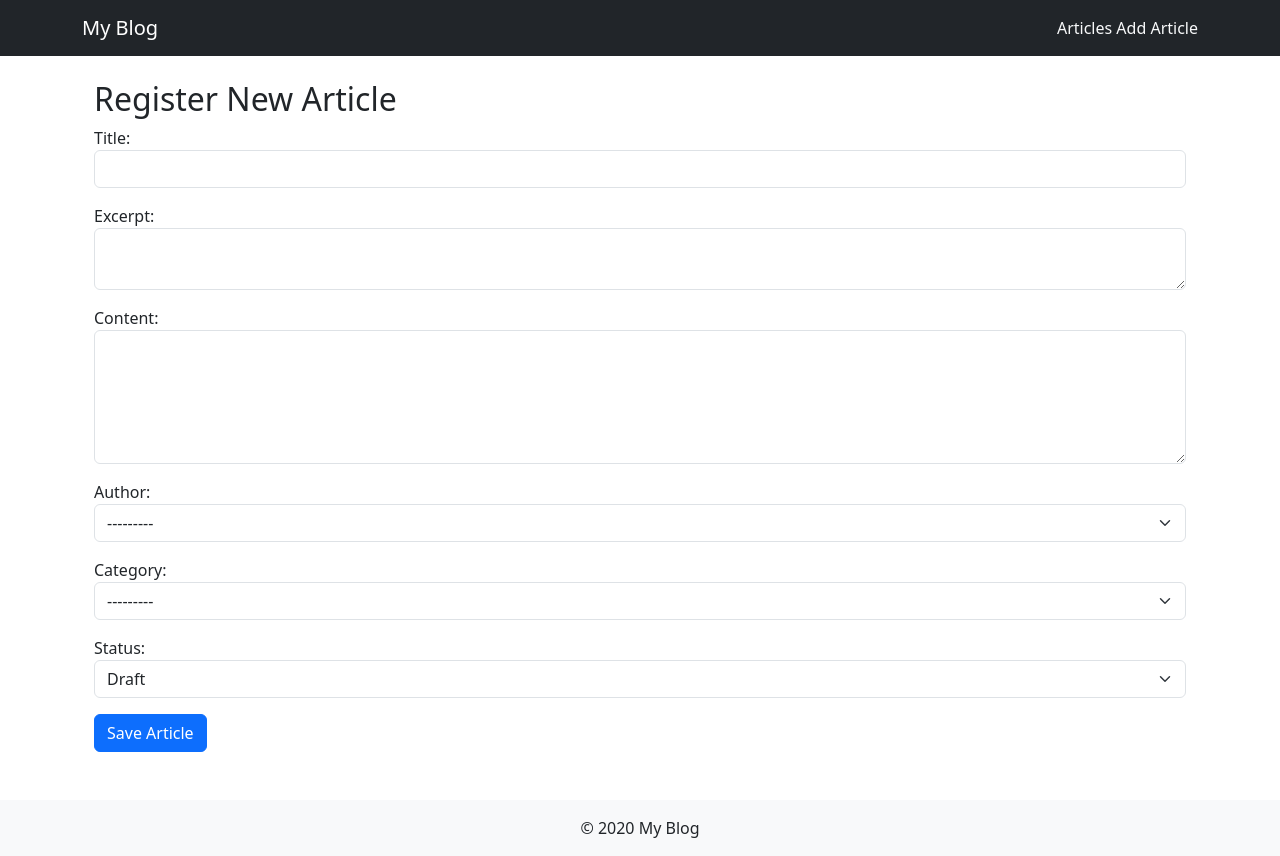
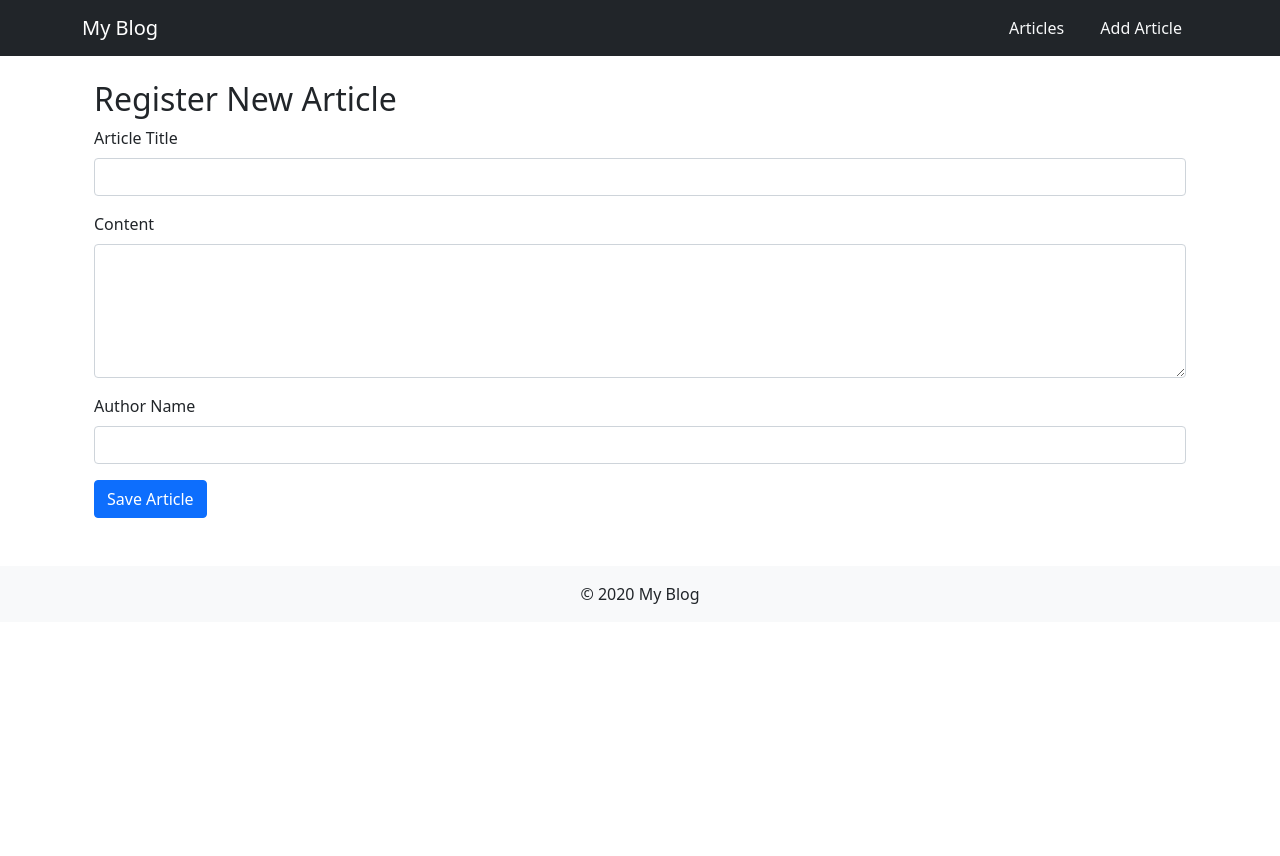
Before and after one commit to YoussefIbraheem/dummy-django, a Django app: template task/app/templates/app/article_form.html in a window 1280 px wide. After the commit the page ends 604 px from the top, so only its background shows below. Run offline with Django 5.2, Linux system fonts and the light colour scheme; tables that the repository leaves empty hold one stand-in row (values such as "Sample post"); the template is opened without the code that fills it: values that come from a table or form of the project are taken from there, most other values are stand-ins (such as "Sample title", 1, 10 or a date in 2020).

Commit message:
Refactor ArticleForm to use forms.Form instead of ModelForm; update article registration view to handle author input and improve error handling; adjust template for better form rendering and Bootstrap integration.

```diff
--- a/task/app/forms.py
+++ b/task/app/forms.py
@@ -1,15 +1,8 @@
 from django import forms
 from app.models import Article
 
-class ArticleForm(forms.ModelForm):
-    class Meta:
-        model = Article
-        fields = ["title", "excerpt", "content", "author", "category", "status"]
-        widgets = {
-            "title": forms.TextInput(attrs={"class": "form-control"}),
-            "excerpt": forms.Textarea(attrs={"class": "form-control", "rows": 2}),
-            "content": forms.Textarea(attrs={"class": "form-control", "rows": 5}),
-            "author": forms.Select(attrs={"class": "form-select"}),
-            "category": forms.Select(attrs={"class": "form-select"}),
-            "status": forms.Select(attrs={"class": "form-select"}),
-        }
+class ArticleForm(forms.Form):
+
+    title = forms.CharField(max_length=200, required=True, label='Article Title', widget=forms.TextInput(attrs={"class": "form-control"}))
+    content = forms.CharField(required=True, label='Content',widget=forms.Textarea(attrs={"class": "form-control", "rows": 5}))
+    author = forms.CharField(max_length=100, required=True, label='Author Name', widget=forms.TextInput(attrs={"class": "form-control"}))
--- a/task/app/templates/app/article_form.html
+++ b/task/app/templates/app/article_form.html
@@ -1,30 +1,26 @@
 {% extends "base.html" %}
+{% load i18n %}
 {% block title %}Register Article{% endblock %}
 
 {% block content %}
 <div class="container mt-4">
-    <h2>Register New Article</h2>
-    <form method="post" novalidate>
-        {% csrf_token %}
+  <h2>Register New Article</h2>
+  <form method="post" action="{% url 'register_article' %}">
+    {% csrf_token %}
+        {% for field in form %}
         <div class="mb-3">
-            {{ form.title.label_tag }} {{ form.title }}
+            <label for="{{ field.id_for_label }}" class="form-label">{{ field.label }}</label>
+            {{ field }}
+            {% if field.errors %}
+                <div class="text-danger">
+                    {% for error in field.errors %}
+                        <p>{{ error }}</p>
+                    {% endfor %}
+                </div>
+            {% endif %}
         </div>
-        <div class="mb-3">
-            {{ form.excerpt.label_tag }} {{ form.excerpt }}
-        </div>
-        <div class="mb-3">
-            {{ form.content.label_tag }} {{ form.content }}
-        </div>
-        <div class="mb-3">
-            {{ form.author.label_tag }} {{ form.author }}
-        </div>
-        <div class="mb-3">
-            {{ form.category.label_tag }} {{ form.category }}
-        </div>
-        <div class="mb-3">
-            {{ form.status.label_tag }} {{ form.status }}
-        </div>
-        <button type="submit" class="btn btn-primary">Save Article</button>
-    </form>
+        {% endfor %}
+    <button type="submit" class="btn btn-primary">Save Article</button>
+  </form>
 </div>
 {% endblock %}
--- a/task/app/templates/base.html
+++ b/task/app/templates/base.html
@@ -1,4 +1,3 @@
-
 {% load i18n %}
 <!DOCTYPE html>
 <html lang="en">
@@ -7,7 +6,7 @@
     <meta name="viewport" content="width=device-width, initial-scale=1.0">
     <title>{% block title %}My Blog{% endblock %}</title>
     <!-- Bootstrap 5 CSS -->
-    <link href="https://cdn.jsdelivr.net/npm/bootstrap@5.3.2/dist/css/bootstrap.min.css" rel="stylesheet">
+    <link href="https://cdn.jsdelivr.net/npm/bootstrap@5.0.2/dist/css/bootstrap.min.css" rel="stylesheet" integrity="sha384-EVSTQN3/azprG1Anm3QDgpJLIm9Nao0Yz1ztcQTwFspd3yD65VohhpuuCOmLASjC" crossorigin="anonymous">
 </head>
 <body>
     <nav class="navbar navbar-expand-lg navbar-dark bg-dark">
@@ -29,6 +28,6 @@
     </footer>
 
     <!-- Bootstrap JS -->
-    <script src="https://cdn.jsdelivr.net/npm/bootstrap@5.3.2/dist/js/bootstrap.bundle.min.js"></script>
+    <script src="https://cdn.jsdelivr.net/npm/bootstrap@5.0.2/dist/js/bootstrap.bundle.min.js" integrity="sha384-MrcW6ZMFYlzcLA8Nl+NtUVF0sA7MsXsP1UyJoMp4YLEuNSfAP+JcXn/tWtIaxVXM" crossorigin="anonymous"></script>
 </body>
 </html>
--- a/task/app/urls.py
+++ b/task/app/urls.py
@@ -5,6 +5,6 @@ from app.views import article_list , article_detail , register_article
 
 urlpatterns = [
     path('articles/<slug:slug>/', article_detail, name='article_detail'),
-    path('articles/new/', register_article, name='register_article'),
+    path('new-article/', register_article, name='register_article'),
     path('', article_list, name='home'),
 ]
```
Also changed, not shown: task/app/views.py (+13 -5 lines).
